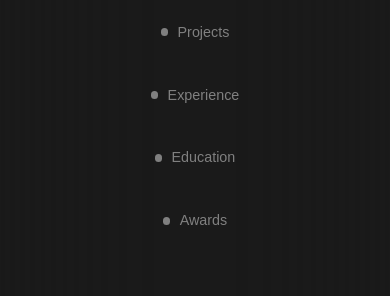
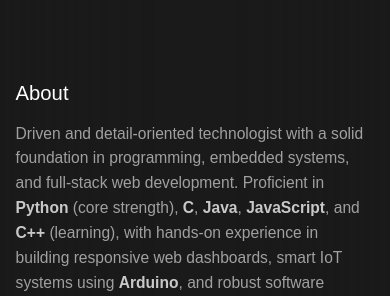
Before and after one commit to m4milaad/Resume, a plain HTML site: page index.html in a window 390 px wide. Shown: the part 302-598 px from the top of the page. Drawn offline with Linux system fonts and the light colour scheme.

Commit message:
hid .NavContainer in mobile viewport

```diff
--- a/Styles/Main.css
+++ b/Styles/Main.css
@@ -406,15 +406,8 @@ m {
     }
 
     .NavContainer {
-        position: static;
-        transform: none;
-        margin-top: 3vh;
-        margin-bottom: 3vh;
-        width: 100%;
-        display: flex;
-        flex-direction: column;
-        align-items: center;
-    }
+    display: none;
+}
 
     #SocialsContainer {
         position: static;
@@ -501,8 +494,8 @@ m {
     }
 
     #SocialsContainer img {
-        width: 4.5vh;
-        height: 4.5vh;
+        width: 2vh;
+        height: 2vh;
         max-width: 40px;
         max-height: 40px;
     }
```
